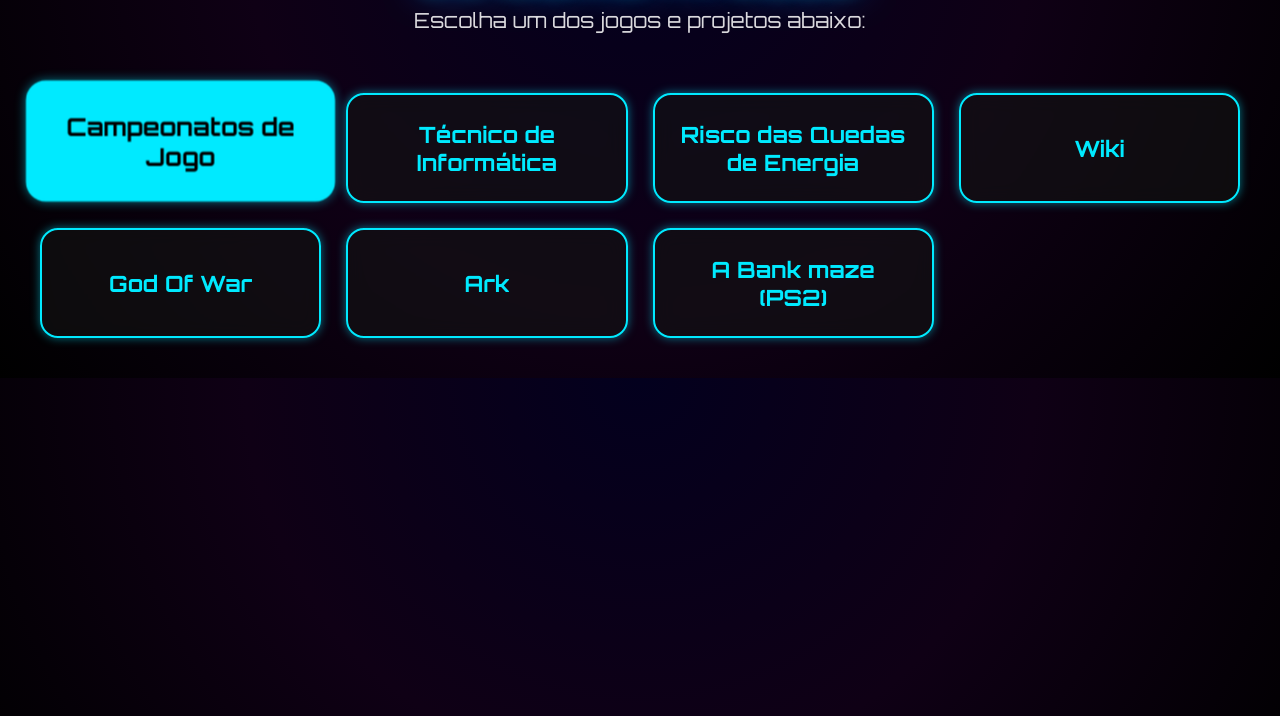
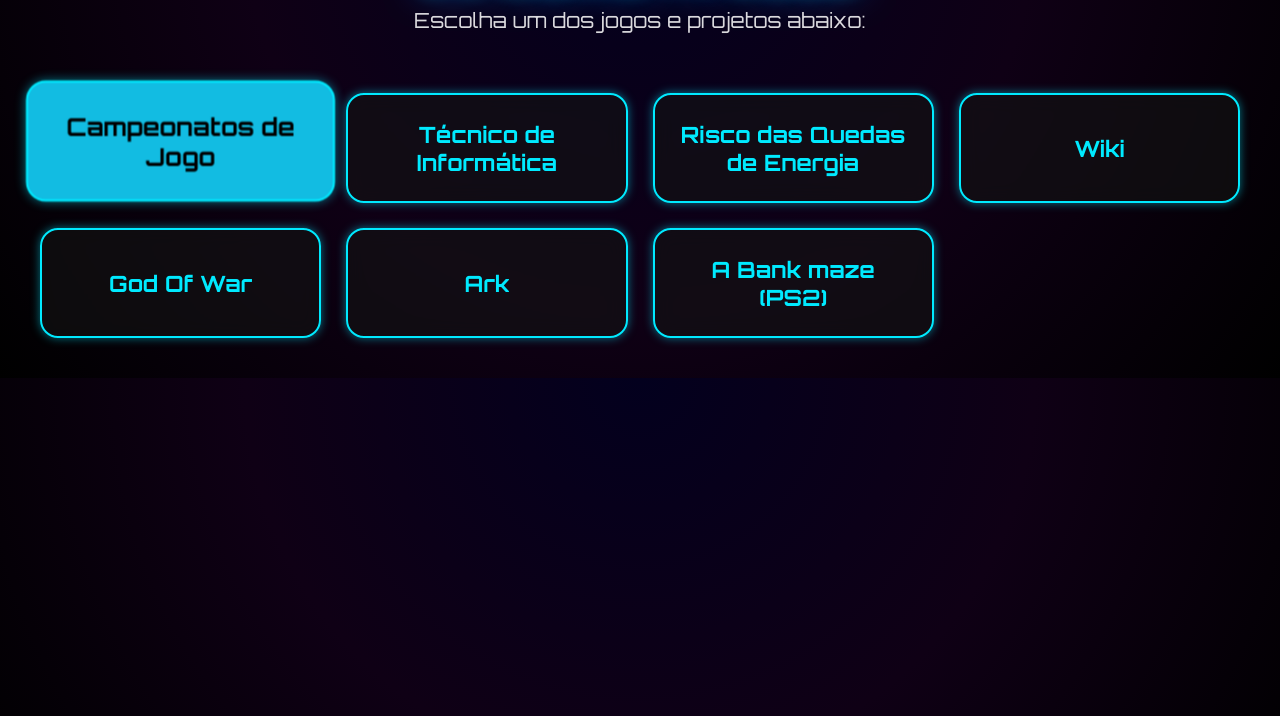
Before and after one commit to pedrohenriquejacob07-source/Game-Arcade, a plain HTML site: page index.html in a window 1280 px wide. In both pictures the pointer is over the link "Campeonatos de Jogo". Shown: the part 84-800 px from the top of the page. Drawn offline with Linux system fonts and the light colour scheme.

Commit message:
alterando

```diff
--- a/style.css
+++ b/style.css
@@ -71,7 +71,7 @@ header p {
 /* ===== EFEITO HOVER NEON ===== */
 .btn-card:hover {
     transform: translateY(-7px) scale(1.1);
-    background: #00eaff;
+    background: #12bce2;
     color: #000;
 
     box-shadow:
```
